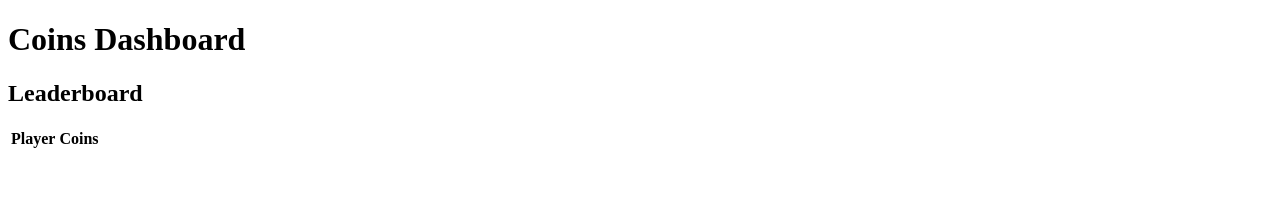
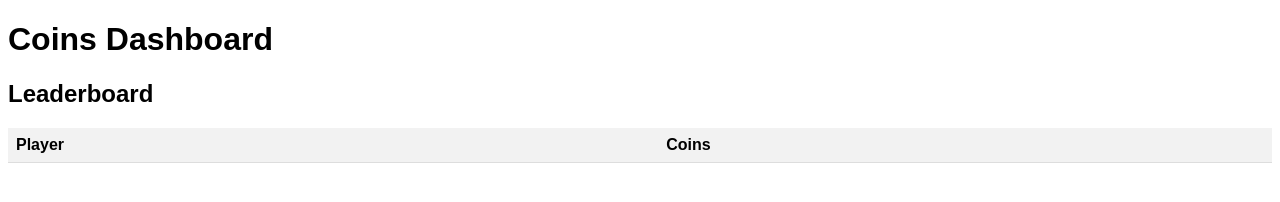
Before and after one commit to Gracimars/dashboard-monedas, a plain HTML site: page index.html in a window 1280 px wide. Drawn offline with Linux system fonts and the light colour scheme.

Commit message:
Add the styles and styles link to the table

```diff
--- a/index.html
+++ b/index.html
@@ -3,7 +3,8 @@
 	<head>
 		<meta charset="UTF-8" />
 		<meta name="viewport" content="width=device-width, initial-scale=1.0" />
-		<title>Document</title>
+		<title>Leaderboard</title>
+		<link rel="stylesheet" href="style.css" />
 	</head>
 	<body>
 		<h1>Coins Dashboard</h1>
--- a/style.css
+++ b/style.css
@@ -0,0 +1,19 @@
+body {
+	font-family: Arial, Helvetica, sans-serif;
+}
+
+table {
+	width: 100%;
+	border-collapse: collapse;
+}
+
+th,
+td {
+	padding: 8px;
+	text-align: left;
+	border-bottom: 1px solid #ddd;
+}
+
+th {
+	background-color: #f2f2f2;
+}
```
